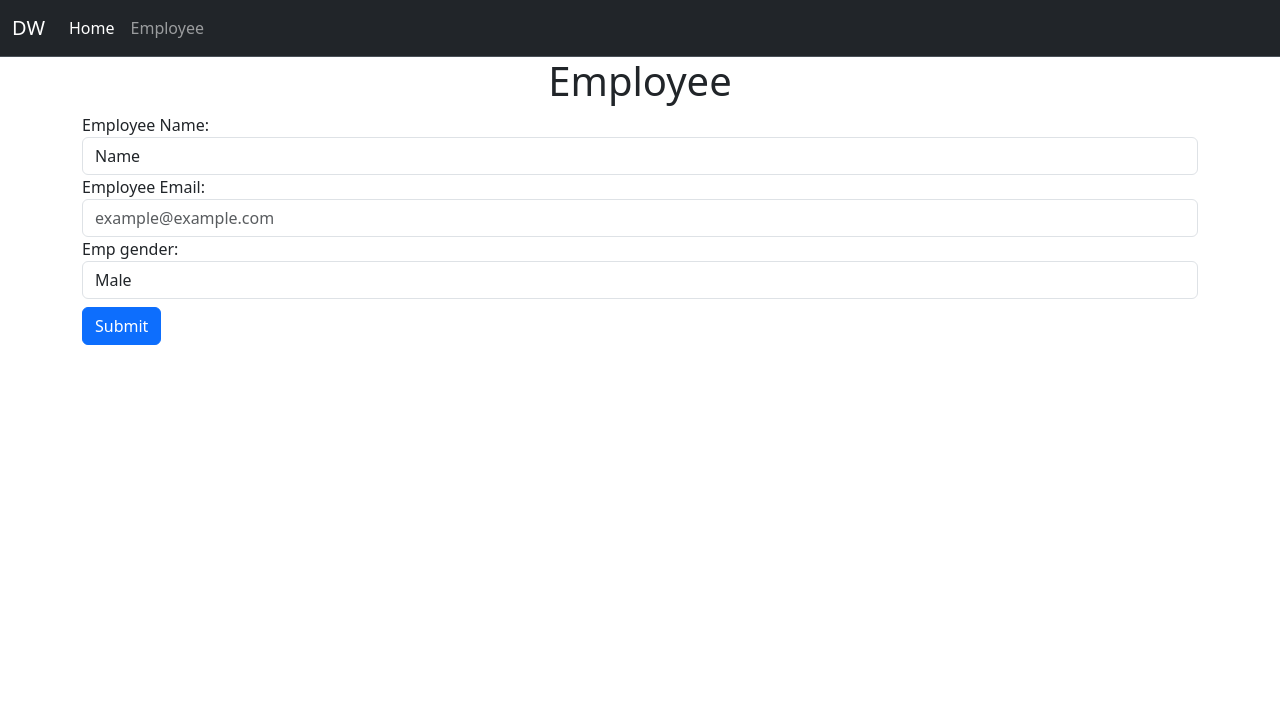
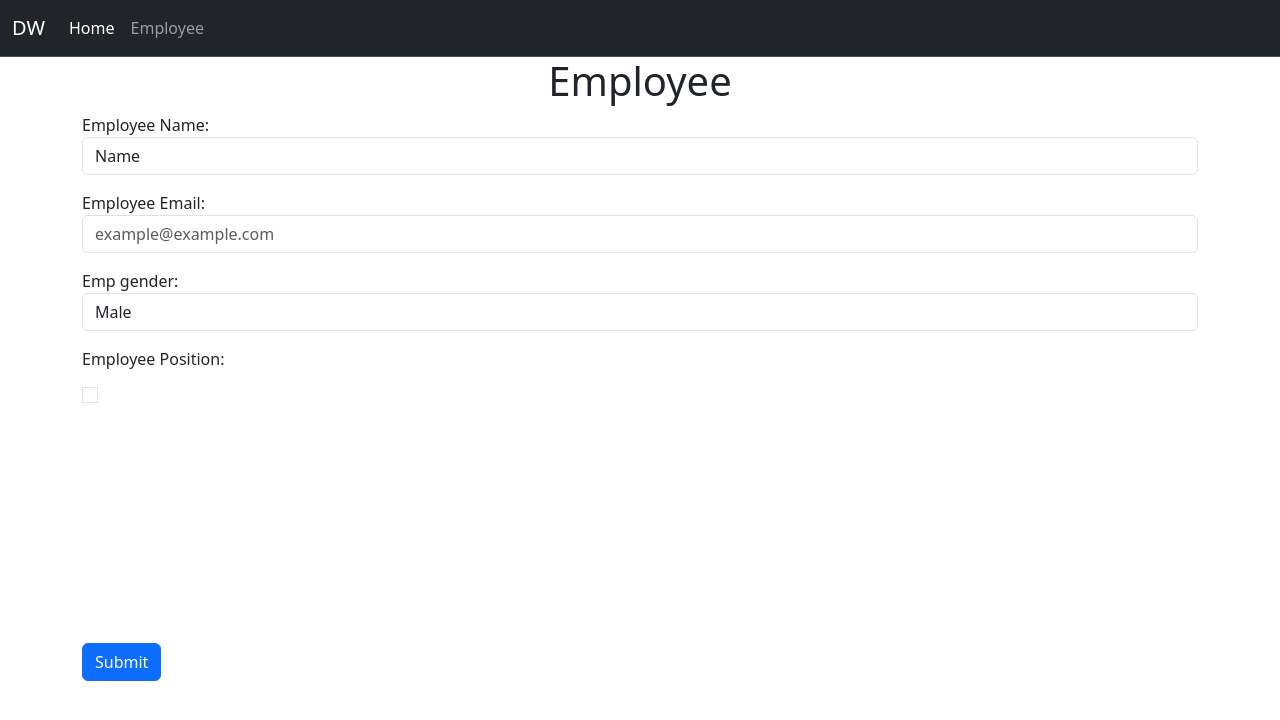
Before and after one commit to yashpatel-py/django_forms_tutorials, a Django app: page /employee/ in a window 1280 px wide. Shown: the top 720 px of the page. Run offline with Django 4.2, Linux system fonts and the light colour scheme; data that the repository does not hold is empty.

Commit message:
Django Forms: ManyToMany Field

```diff
--- a/main/admin.py
+++ b/main/admin.py
@@ -1,5 +1,6 @@
 from django.contrib import admin
-from .models import Employee
+from .models import Employee, Position
 
 # Register your models here.
 admin.site.register(Employee)
+admin.site.register(Position)
--- a/main/forms.py
+++ b/main/forms.py
@@ -1,7 +1,7 @@
 from django import forms
-from .models import Employee
+from .models import Employee, Position
 
-class EmployeeForm(forms.Form):
+class EmployeeForm(forms.ModelForm):
     gender_choices = [
         ("Male", "Male"),
         ("Female", "Female"),
@@ -37,3 +37,21 @@
             'class': 'form-control'
         })
     )
+
+    # ManyToManyField
+    emp_position = forms.ModelMultipleChoiceField(
+        label = 'Employee Position',
+        queryset = Position.objects.all(),
+        widget = forms.CheckboxSelectMultiple(attrs={
+            'class': 'form-check-input'
+        })
+    )
+
+    class Meta:
+        model = Employee
+        fields = [
+            'emp_name',
+            'emp_email',
+            'emp_gender',
+            'emp_position'
+        ]
--- a/main/models.py
+++ b/main/models.py
@@ -1,6 +1,12 @@
 from django.db import models
 
-# Create your models here.
+
+class Position(models.Model):
+    position_name = models.CharField(max_length=200, blank=True, null=True)
+
+    def __str__(self):
+        return self.position_name
+
 class Employee(models.Model):
     gender_choices = [
         ("Male", "Male"),
@@ -11,3 +17,7 @@
     emp_name = models.CharField(max_length=50, null=False, blank=False)
     emp_email = models.EmailField(null=True, blank=True)
     emp_gender = models.CharField(choices=gender_choices, null=True, blank=True, max_length=50)
+    emp_position = models.ManyToManyField(Position, blank=True, null=True)
+
+    def __str__(self):
+        return self.emp_name
--- a/main/views.py
+++ b/main/views.py
@@ -12,17 +12,8 @@
     if request.method == 'POST':
         form = EmployeeForm(request.POST, request.FILES)
         if form.is_valid():
-            name = form.cleaned_data['emp_name']
-            email = form.cleaned_data['emp_email']
-            gender = form.cleaned_data['emp_gender']
-
-            emp = Employee.objects.create(
-                emp_name = name,
-                emp_email = email,
-                emp_gender = gender
-            )
-
-            emp.save()
+            form.save()
             return HttpResponse("The data is saved in database")
-    form = EmployeeForm()
+    else:
+        form = EmployeeForm()
     return render(request, 'main/employee.html', {'form': form})
--- a/templates/main/employee.html
+++ b/templates/main/employee.html
@@ -7,7 +7,16 @@
 
 <form method="post" enctype="multipart/form-data">
     {% csrf_token %}
-    {{form}}
+    {{form.as_p}}
+    <br>
+    <br>
+    <br>
+    <br>
+    <br>
+    <br>
+    <br>
+    <br>
+    <br>
     <button type="submit" class="btn btn-primary mt-2">Submit</button>
 </form>
 {% endblock content %}
```
Also changed, not shown: main/migrations/0013_position_employee_emp_position.py (added).
